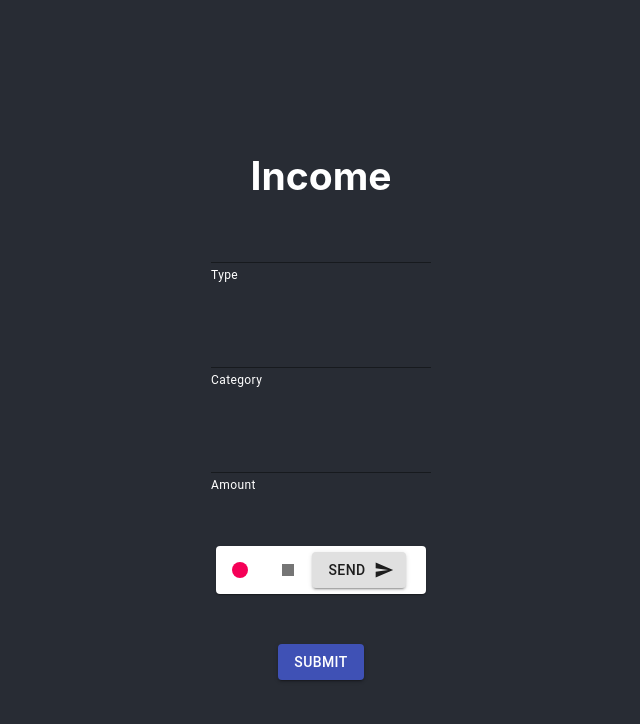
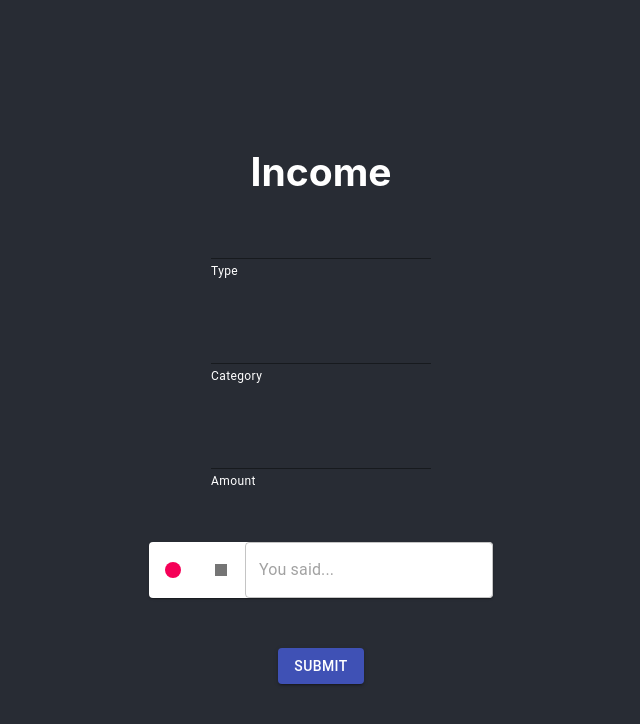
Before and after one commit to when-2-meet-dupe/speech-app, a React (Create React App) app in the folder client/: page / in a window 1280 px wide. Shown: the top 724 px of the page, without its empty margins (319-959 px from the left). Built offline with nearby package versions, Linux system fonts and the light colour scheme.

Commit message:
fix: replace send with text field

```diff
--- a/client/src/Income/Income.js
+++ b/client/src/Income/Income.js
@@ -1,7 +1,6 @@
 import { Fragment } from "react";
 import styled from "styled-components";
 import { TextField, Button, Card, IconButton } from "@material-ui/core";
-import SendIcon from "@material-ui/icons/Send";
 import StopIcon from "@material-ui/icons/Stop";
 import FiberManualRecordIcon from "@material-ui/icons/FiberManualRecord";
 
@@ -13,7 +12,8 @@ const LightTextField = styled(TextField)`
   }
 `;
 const RecordCard = styled(Card)`
-  padding-right: 20px;
+  display: flex;
+  align-items: center;
   margin-bottom: 50px;
 `;
 
@@ -31,9 +31,11 @@ const Income = () => {
       <IconButton>
         <StopIcon />
       </IconButton>
-      <Button variant="contained" color="green" endIcon={<SendIcon />}>
-        Send
-      </Button>
+      <TextField
+        id="outlined-basic"
+        placeholder="You said..."
+        variant="outlined"
+      />
     </RecordCard>
   );
 
```
